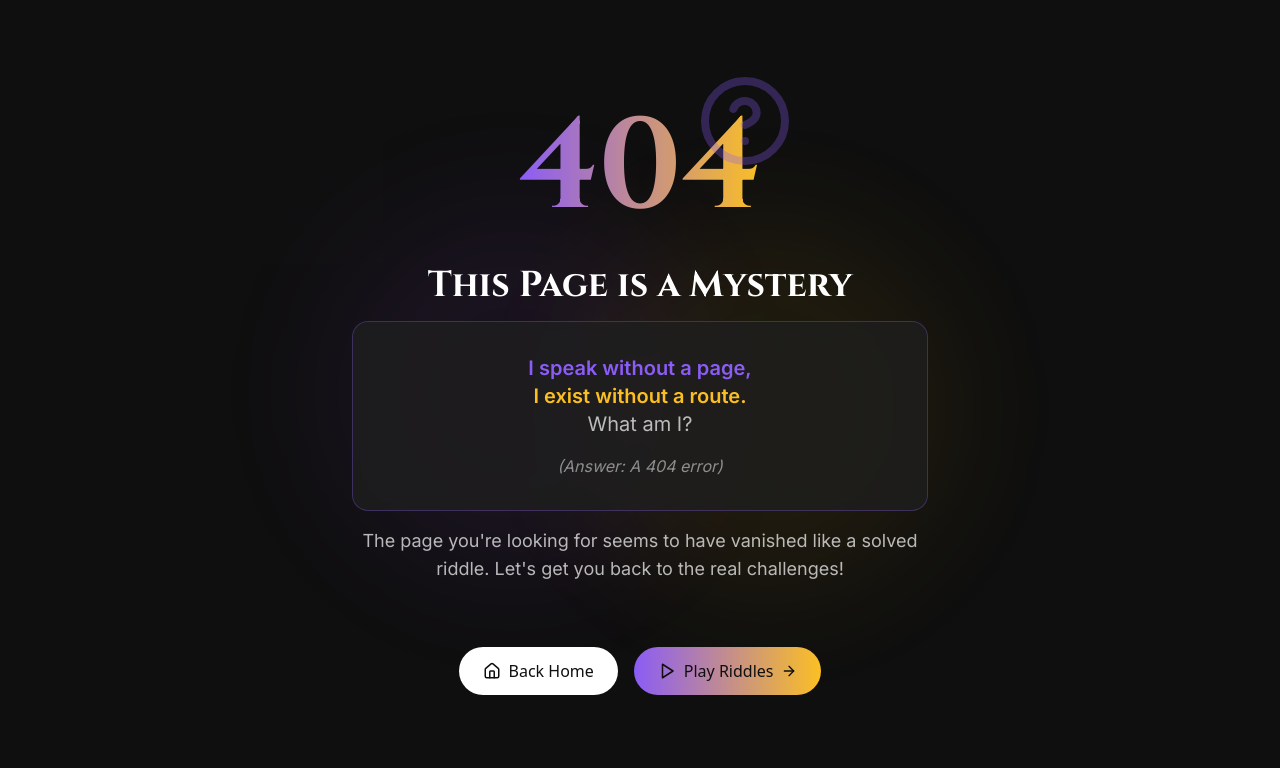
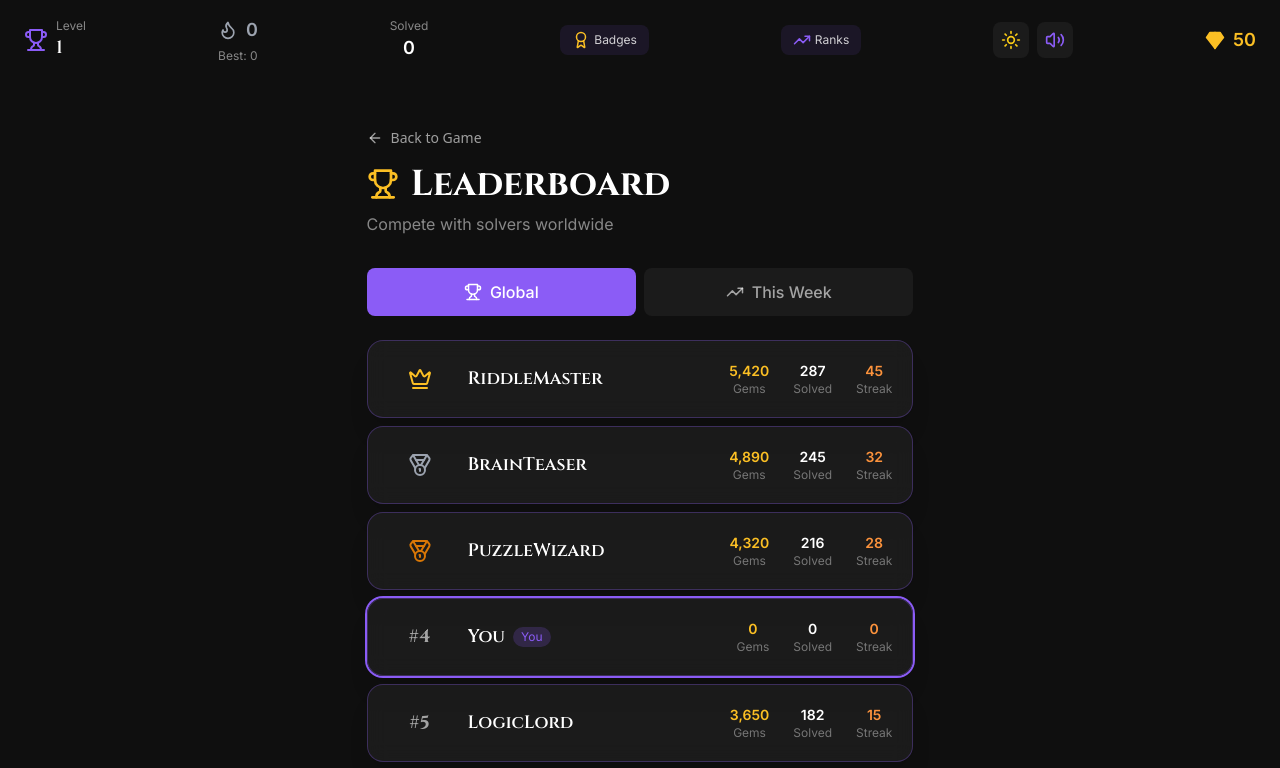
Before and after one commit to Victorola-coder/riddles, a Next.js app: page /leaderboard in a window 1280 px wide. Before the commit this address had no page. Shown: the top 768 px of the page. Built offline with nearby package versions, Linux system fonts and the light colour scheme.

Commit message:
feat: implement leaderboard page with global and weekly views, add a link to the game header, and make minor refinements to the admin and achievement UI.

```diff
--- a/app/(boss)/admin/layout.tsx
+++ b/app/(boss)/admin/layout.tsx
@@ -42,12 +42,12 @@ const navGroups: NavGroup[] = [
     ],
   },
   {
-    label: "Content Management",
+    label: "Content",
     icon: HelpCircle,
     items: [{ href: "/admin/riddles", label: "Riddles", icon: HelpCircle }],
   },
   {
-    label: "User Management",
+    label: "Users",
     icon: Users,
     items: [{ href: "/admin/users", label: "Users", icon: Users }],
   },
--- a/app/(game)/achievements/page.tsx
+++ b/app/(game)/achievements/page.tsx
@@ -115,6 +115,7 @@ export default function AchievementsPage() {
                 animate={{ opacity: 1, scale: 1 }}
                 exit={{ opacity: 0, scale: 0.9 }}
                 transition={{ duration: 0.3 }}
+                className="h-full"
               >
                 <AchievementBadge
                   achievement={achievement}
--- /dev/null
+++ b/app/(game)/leaderboard/page.tsx
@@ -0,0 +1,186 @@
+'use client';
+
+import React, { useState } from 'react';
+import Link from 'next/link';
+import { ArrowLeft, Trophy, TrendingUp, Medal, Crown } from 'lucide-react';
+import { useUserStore } from '@/lib/store/user-store';
+import { useGameStore } from '@/lib/store/game-store';
+
+type LeaderboardEntry = {
+  rank: number;
+  username: string;
+  totalGems: number;
+  riddlesSolved: number;
+  currentStreak: number;
+  isCurrentUser?: boolean;
+};
+
+export default function LeaderboardPage() {
+  const [activeTab, setActiveTab] = useState<'global' | 'weekly'>('global');
+  const { totalGemsEarned, totalRiddlesSolved, currentStreak } = useUserStore();
+  const { solvedRiddles } = useGameStore();
+
+  // Mock data for demonstration (will be replaced with Supabase data)
+  const mockGlobalLeaderboard: LeaderboardEntry[] = [
+    { rank: 1, username: 'RiddleMaster', totalGems: 5420, riddlesSolved: 287, currentStreak: 45 },
+    { rank: 2, username: 'BrainTeaser', totalGems: 4890, riddlesSolved: 245, currentStreak: 32 },
+    { rank: 3, username: 'PuzzleWizard', totalGems: 4320, riddlesSolved: 216, currentStreak: 28 },
+    { rank: 4, username: 'You', totalGems: totalGemsEarned, riddlesSolved: solvedRiddles.length, currentStreak, isCurrentUser: true },
+    { rank: 5, username: 'LogicLord', totalGems: 3650, riddlesSolved: 182, currentStreak: 15 },
+    { rank: 6, username: 'MindBender', totalGems: 3420, riddlesSolved: 171, currentStreak: 12 },
+    { rank: 7, username: 'ThinkTank', totalGems: 3180, riddlesSolved: 159, currentStreak: 9 },
+    { rank: 8, username: 'QuizKing', totalGems: 2950, riddlesSolved: 147, currentStreak: 7 },
+  ];
+
+  const mockWeeklyLeaderboard: LeaderboardEntry[] = [
+    { rank: 1, username: 'SpeedSolver', totalGems: 890, riddlesSolved: 45, currentStreak: 7 },
+    { rank: 2, username: 'DailyGrinder', totalGems: 820, riddlesSolved: 41, currentStreak: 7 },
+    { rank: 3, username: 'You', totalGems: Math.min(totalGemsEarned, 750), riddlesSolved: Math.min(solvedRiddles.length, 38), currentStreak, isCurrentUser: true },
+    { rank: 4, username: 'WeekWarrior', totalGems: 680, riddlesSolved: 34, currentStreak: 6 },
+    { rank: 5, username: 'ConsistentSolver', totalGems: 620, riddlesSolved: 31, currentStreak: 5 },
+  ];
+
+  const currentLeaderboard = activeTab === 'global' ? mockGlobalLeaderboard : mockWeeklyLeaderboard;
+
+  const getRankIcon = (rank: number) => {
+    switch (rank) {
+      case 1:
+        return <Crown className="text-gold" size={24} />;
+      case 2:
+        return <Medal className="text-gray-400" size={24} />;
+      case 3:
+        return <Medal className="text-amber-600" size={24} />;
+      default:
+        return <span className="text-white/60 font-cinzel font-bold text-lg">#{rank}</span>;
+    }
+  };
+
+  return (
+    <div className="min-h-screen bg-midnight p-4 md:p-6 lg:p-8">
+      <div className="max-w-4xl mx-auto">
+        {/* Header */}
+        <div className="mb-6 md:mb-8">
+          <Link
+            href="/game"
+            className="inline-flex items-center gap-2 text-white/60 hover:text-white transition-colors text-sm mb-4"
+          >
+            <ArrowLeft size={16} />
+            <span>Back to Game</span>
+          </Link>
+
+          <div className="flex items-center gap-3 mb-2">
+            <Trophy className="text-gold" size={32} />
+            <h1 className="text-3xl md:text-4xl font-cinzel font-bold text-white">
+              Leaderboard
+            </h1>
+          </div>
+          <p className="text-[var(--text-muted)] font-inter text-sm md:text-base">
+            Compete with solvers worldwide
+          </p>
+        </div>
+
+        {/* Tab Switcher */}
+        <div className="flex gap-2 mb-6">
+          <button
+            onClick={() => setActiveTab('global')}
+            className={`flex-1 py-3 px-4 rounded-lg font-inter font-medium transition-all flex items-center justify-center gap-2 ${
+              activeTab === 'global'
+                ? 'bg-purple text-white'
+                : 'bg-white/5 text-white/60 hover:bg-white/10'
+            }`}
+          >
+            <Trophy size={18} />
+            <span className="hidden sm:inline">Global</span>
+          </button>
+          <button
+            onClick={() => setActiveTab('weekly')}
+            className={`flex-1 py-3 px-4 rounded-lg font-inter font-medium transition-all flex items-center justify-center gap-2 ${
+              activeTab === 'weekly'
+                ? 'bg-purple text-white'
+                : 'bg-white/5 text-white/60 hover:bg-white/10'
+            }`}
+          >
+            <TrendingUp size={18} />
+            <span className="hidden sm:inline">This Week</span>
+          </button>
+        </div>
+
+        {/* Leaderboard List */}
+        <div className="space-y-2">
+          {currentLeaderboard.map((entry) => (
+            <div
+              key={entry.rank}
+              className={`glass-card p-4 md:p-5 transition-all hover:scale-[1.01] ${
+                entry.isCurrentUser
+                  ? 'ring-2 ring-purple bg-purple/10'
+                  : ''
+              }`}
+            >
+              <div className="flex items-center gap-3 md:gap-4">
+                {/* Rank */}
+                <div className="w-12 md:w-16 flex items-center justify-center flex-shrink-0">
+                  {getRankIcon(entry.rank)}
+                </div>
+
+                {/* Username */}
+                <div className="flex-1 min-w-0">
+                  <div className="flex items-center gap-2">
+                    <h3 className="font-cinzel font-semibold text-white text-base md:text-lg truncate">
+                      {entry.username}
+                    </h3>
+                    {entry.isCurrentUser && (
+                      <span className="px-2 py-0.5 bg-purple/20 text-purple text-xs rounded-full font-inter flex-shrink-0">
+                        You
+                      </span>
+                    )}
+                  </div>
+
+                  {/* Mobile Stats (stacked) */}
+                  <div className="flex flex-wrap gap-x-4 gap-y-1 mt-1 md:hidden text-xs text-white/60 font-inter">
+                    <span>💎 {entry.totalGems.toLocaleString()}</span>
+                    <span>🧩 {entry.riddlesSolved}</span>
+                    <span>🔥 {entry.currentStreak}</span>
+                  </div>
+                </div>
+
+                {/* Desktop Stats (horizontal) */}
+                <div className="hidden md:flex items-center gap-6 text-sm font-inter">
+                  <div className="text-center">
+                    <div className="text-gold font-semibold">
+                      {entry.totalGems.toLocaleString()}
+                    </div>
+                    <div className="text-white/40 text-xs">Gems</div>
+                  </div>
+                  <div className="text-center">
+                    <div className="text-white font-semibold">
+                      {entry.riddlesSolved}
+                    </div>
+                    <div className="text-white/40 text-xs">Solved</div>
+                  </div>
+                  <div className="text-center">
+                    <div className="text-orange-400 font-semibold">
+                      {entry.currentStreak}
+                    </div>
+                    <div className="text-white/40 text-xs">Streak</div>
+                  </div>
+                </div>
+              </div>
+            </div>
+          ))}
+        </div>
+
+        {/* Info Banner */}
+        <div className="mt-8 glass-card p-4 md:p-6 text-center">
+          <p className="text-white/60 font-inter text-sm md:text-base">
+            {activeTab === 'global'
+              ? '🌍 Rankings update in real-time. Keep solving to climb the ladder!'
+              : '📅 Weekly rankings reset every Monday. Race to the top!'}
+          </p>
+          <p className="text-white/40 font-inter text-xs mt-2">
+            Sign in to compete globally and save your progress
+          </p>
+        </div>
+      </div>
+    </div>
+  );
+}
--- a/app/components/molecules/achievement-badge.tsx
+++ b/app/components/molecules/achievement-badge.tsx
@@ -24,7 +24,7 @@ export const AchievementBadge: React.FC<AchievementBadgeProps> = ({
 
   return (
     <motion.div
-      className={`relative glass-card p-6 ${
+      className={`relative glass-card p-6 h-full w-full flex flex-col min-h-[280px] ${
         unlocked ? 'border-gold' : 'border-[var(--border-default)] opacity-60'
       } ${className || ''}`}
       whileHover={{ scale: unlocked ? 1.05 : 1 }}
@@ -56,17 +56,20 @@ export const AchievementBadge: React.FC<AchievementBadgeProps> = ({
       </div>
 
       {/* Content */}
-      <div className="text-center">
-        <h3 className={`text-lg font-cinzel font-semibold mb-1 ${
+      <div className="text-center flex-1 flex flex-col">
+        <div className="flex-1">
+          <h3 className={`text-lg font-cinzel font-semibold mb-2 ${
             unlocked ? 'text-white' : 'text-gray-400'
           }`}>
             {achievement.name}
           </h3>
-        <p className="text-sm text-[var(--text-muted)] mb-3">
+          <p className="text-sm text-[var(--text-muted)] mb-3 line-clamp-2 min-h-[2.5rem]">
             {achievement.description}
           </p>
+        </div>
 
         {/* Progress Bar (for locked achievements) */}
+        <div className="mt-auto">
           {!unlocked && progress > 0 && (
             <div className="mb-3">
               <div className="w-full h-2 bg-midnight-light rounded-full overflow-hidden">
@@ -90,6 +93,7 @@ export const AchievementBadge: React.FC<AchievementBadgeProps> = ({
             +{achievement.reward} gems
           </div>
         </div>
+      </div>
     </motion.div>
   );
 };
--- a/app/components/organisms/game-header.tsx
+++ b/app/components/organisms/game-header.tsx
@@ -3,7 +3,8 @@
 import React from 'react';
 import Link from 'next/link';
 import { GemCounter, StreakCounter, SoundToggle, ThemeToggle } from '../molecules';
-import { Trophy, Award } from 'lucide-react';
+import { Trophy, Award, TrendingUp } from 'lucide-react';
+
 import { useUserStore } from '@/lib/store/user-store';
 
 
@@ -57,6 +58,16 @@ export const GameHeader: React.FC<GameHeaderProps> = ({
         <span className="text-xs font-inter text-white/80 group-hover:text-white">Badges</span>
       </Link>
 
+      {/* Leaderboard Link (Mobile: Icon Only) */}
+      <Link
+        href="/leaderboard"
+        className="flex items-center gap-1 px-3 py-1.5 rounded-lg bg-purple/10 hover:bg-purple/20 transition-colors cursor-pointer group"
+        title="View Leaderboard"
+      >
+        <TrendingUp className="text-purple group-hover:scale-110 transition-transform" size={18} />
+        <span className="text-xs font-inter text-white/80 group-hover:text-white hidden sm:inline">Ranks</span>
+      </Link>
+
       {/* Sound Toggle */}
       <div className="hidden md:flex items-center gap-2">
         <ThemeToggle size="md" />
@@ -64,6 +75,7 @@ export const GameHeader: React.FC<GameHeaderProps> = ({
       </div>
 
 
+
       {/* Gem Counter */}
       <GemCounter gems={gems} size="md" />
     </header>
```
Lines whose indentation alone changed are shown as unchanged.
